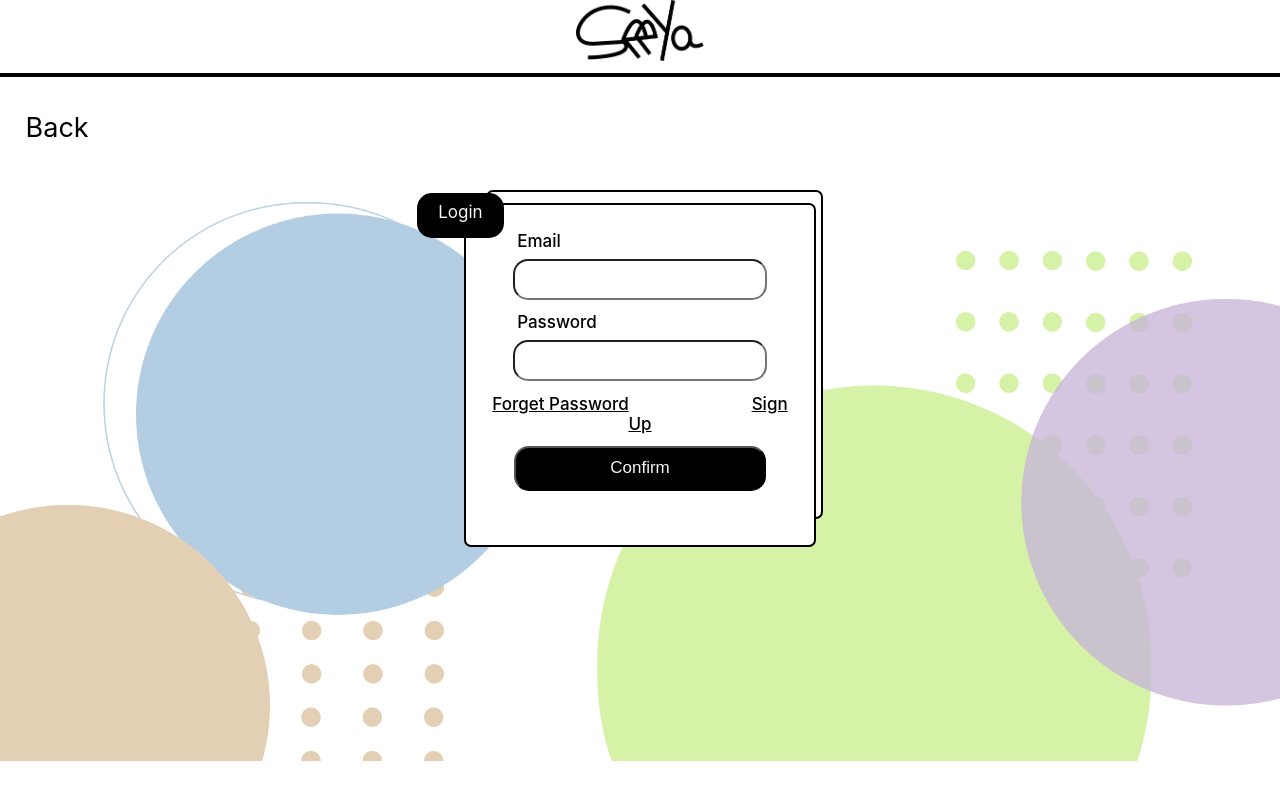
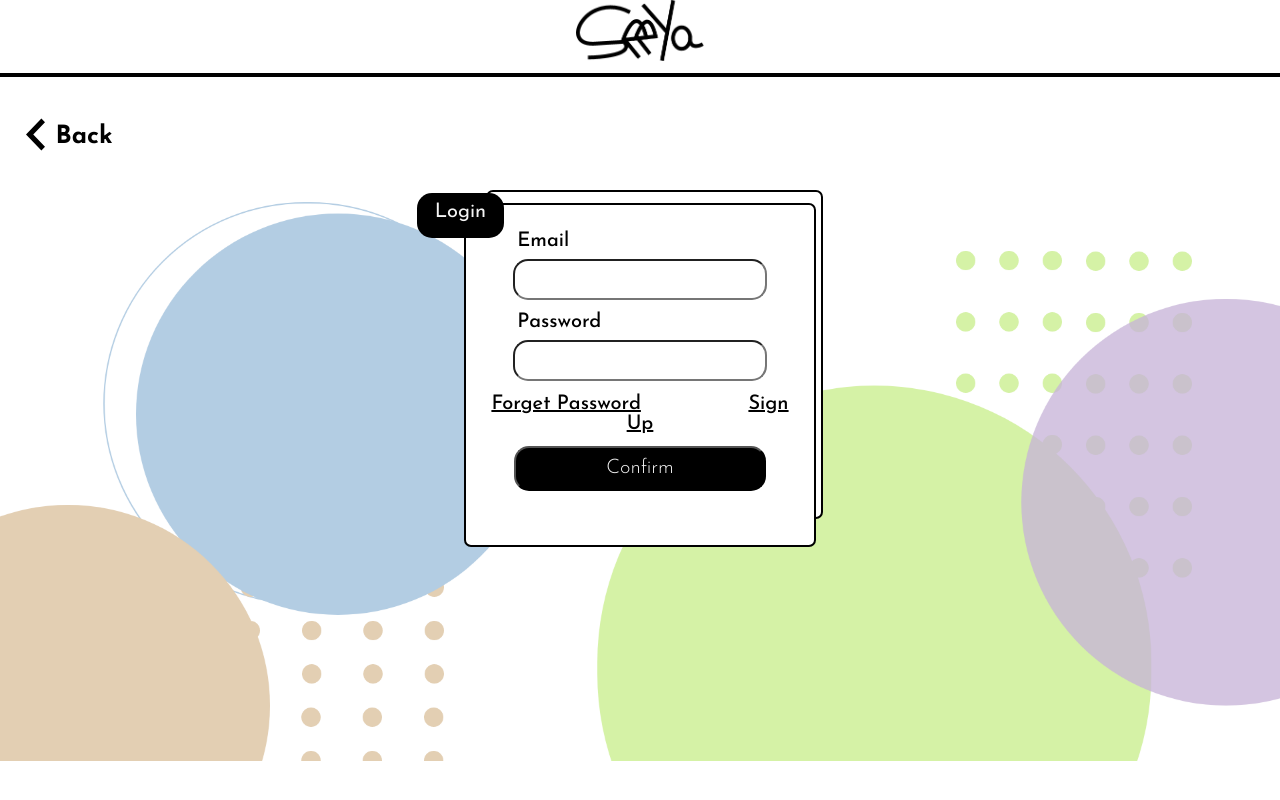
Before and after one commit to mintaohu/COMP30022_IT_Project_Neuromancer, a React (Create React App) app in the folder seeya/: page /login in a window 1280 px wide. Built offline with nearby package versions, Linux system fonts and the light colour scheme.

Commit message:
fix css and remove api function in login ui

```diff
--- a/seeya/src/components/login/LoginBody.js
+++ b/seeya/src/components/login/LoginBody.js
@@ -1,7 +1,6 @@
 import React, { useState } from "react";
-import { NavLink, Link } from "react-router-dom";
-
-import { login } from "../../api/login.js";
+import { NavLink} from "react-router-dom";
+import backArrow from '../../images/yanni/arrow-left.svg'
 
 function LoginBody() {
     const [email, setEmail] = useState("");
@@ -10,10 +9,12 @@ function LoginBody() {
     return (
         <div className="Login_body">
             <NavLink style={{textDecoration: 'none' }} to="/" className="Login_back">
-                Back
+                <img src = {backArrow} alt = "back arrow" className = "backArrow"></img>
+                <p className="back_word"> Back</p>
             </NavLink>
             <div className="Background_div" />
-            <form onSubmit={() => { login(email, password); }}>
+            {/*TODO: Check email and password*/}
+            <form onSubmit={() => {  }}>
                 <div className="Login_log_form">
                     <div className="Login_tag">
                         <p className="Login_nametag">Login</p>
--- a/seeya/src/css/Login.css
+++ b/seeya/src/css/Login.css
@@ -1,3 +1,8 @@
+@font-face {
+    font-family: 'JosefinSans';
+    src: url(../Josefin_Sans/JosefinSans-VariableFont_wght.ttf);
+}
+
 hr{
     border: 2px solid black;
 }
@@ -44,11 +49,19 @@ hr{
 }
 
 .Login_back{
+    display: flex;
     position: absolute;
-    font-size: 27px;
+    font-size: 25px;
     margin-left: -8%;
-    margin-top: -8%;
+    margin-top: -10%;
     color: black;
+    font-family: "JosefinSans", sans-serif;
+}
+
+.back_word{
+    padding: 10px;
+    font-weight: 800;
+    margin-top: 30%;
 }
 
 .Login_tag{
@@ -64,7 +77,8 @@ hr{
 
 .Login_nametag{
     margin-top: 10%;
-    font-size: 17px;
+    font-size: 20px;
+    font-family: "JosefinSans", sans-serif;
 }
 
 .Login_title{
@@ -73,7 +87,8 @@ hr{
     font-weight: 500;
     margin-top: 2%;
     margin-bottom: 1%;
-    font-size: 17px;
+    font-size: 20px;
+    font-family: "JosefinSans", sans-serif;
 }
 
 .Login_email{
@@ -92,7 +107,7 @@ hr{
 }
 
 .Login_getPassword{
-    margin-right: 10%;
+    margin-right: 5%;
     color: black;
 }
 
@@ -103,8 +118,9 @@ hr{
 .Login_hint{
     margin-top: 4%;
     margin-bottom: 4%;
-    font-size: 17px;
+    font-size: 20px;
     font-weight: 500;
+    font-family: "JosefinSans", sans-serif;
 }
 .Login_confirm{
     background-color: black;
@@ -112,6 +128,8 @@ hr{
     width: 82%;
     height: 45px;
     border-radius: 15px;
-    font-size: 17px;
+    font-size: 20px;
     margin-bottom: 2%;
+    font-family: "JosefinSans", sans-serif;
+    font-weight: 300;
 }
```
Also changed, not shown: seeya/src/api/login.js (added, +9 -0 lines).
